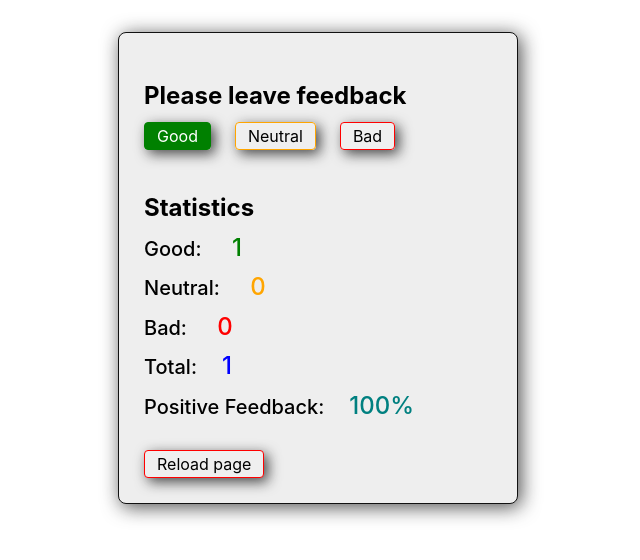
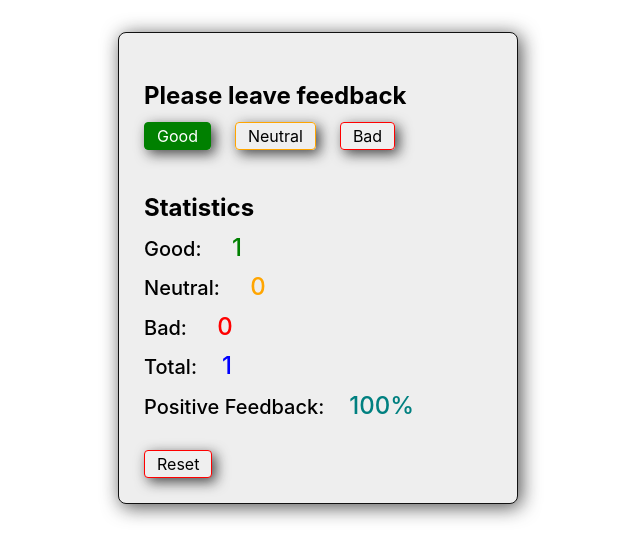
Before and after one commit to VolodymyrOK/goit-react-hw-02-feedback, a React (Create React App) app: page / in a window 1280 px wide. Both pictures are taken after a click on the button "Good". Shown: the top 560 px of the page, without its empty margins (322-962 px from the left). Built offline with nearby package versions, Linux system fonts and the light colour scheme.

Commit message:
Update Statistics.js

```diff
--- a/src/components/Statistics/Statistics.js
+++ b/src/components/Statistics/Statistics.js
@@ -23,7 +23,7 @@ export const Statistics = ({
         <span>{positivePercentage()}%</span>
       </StatListItem>
     </StatList>
-    <ButtonReload onClick={onReload}>Reload page</ButtonReload>
+    <ButtonReload onClick={onReload}>Reset</ButtonReload>
   </>
 );
 
```
